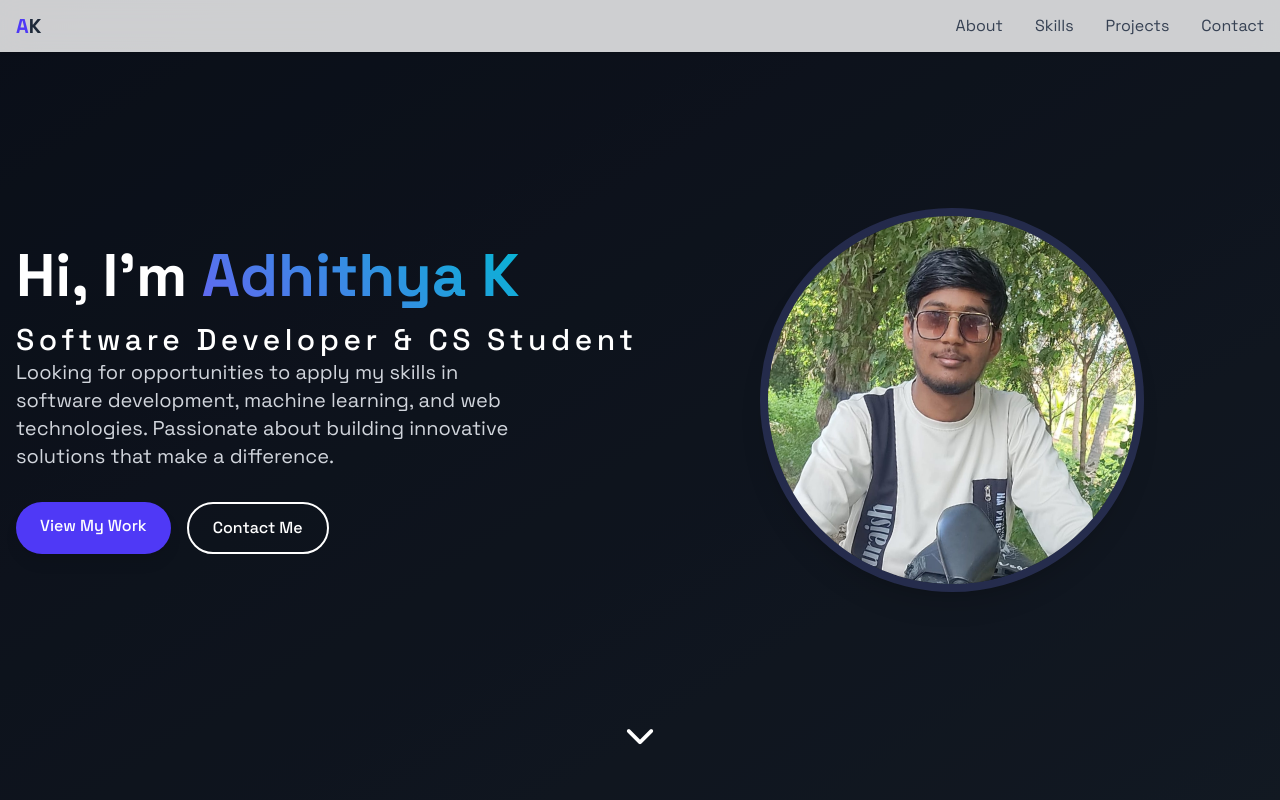
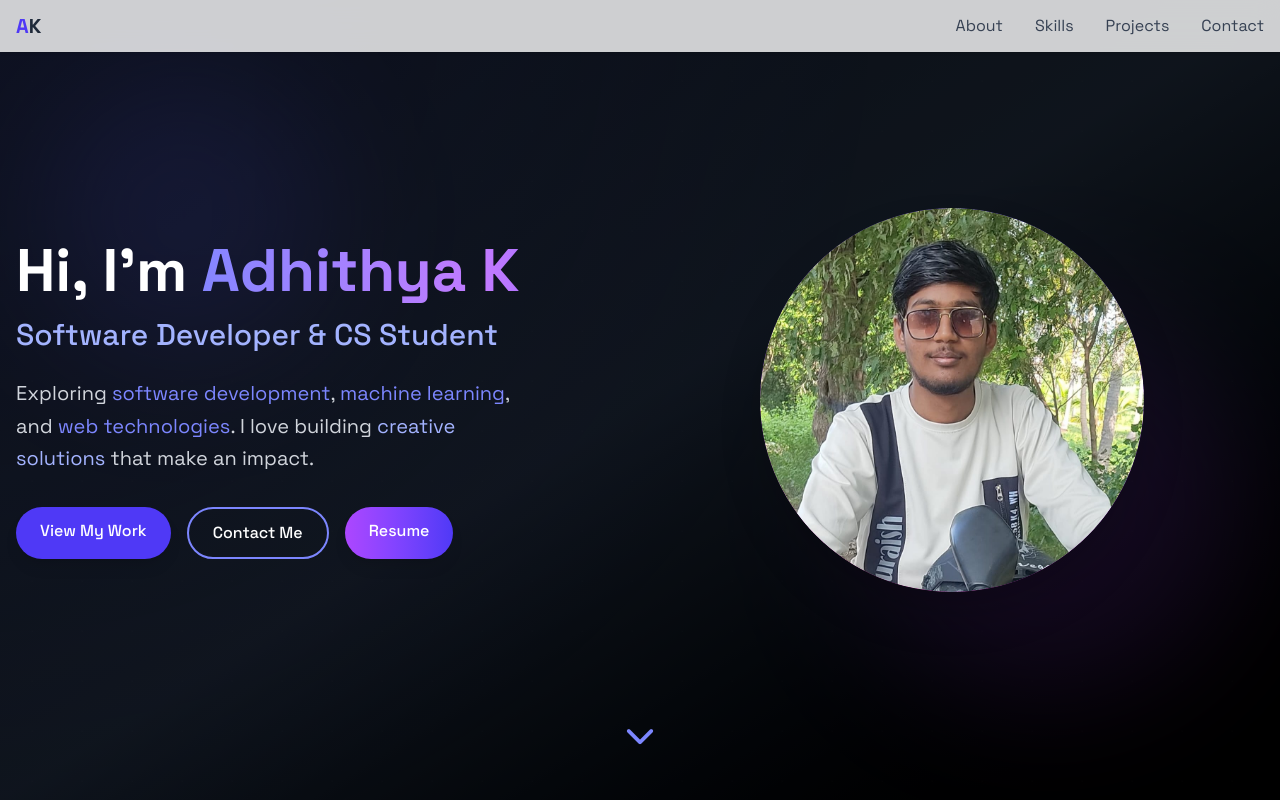
Before and after one commit to ad-kd/Portfolio-ADKD, a React (Vite) app: page / in a window 1280 px wide. Shown: the top 800 px of the page. Built offline with nearby package versions, Linux system fonts and the light colour scheme.

Commit message:
adding background to portfolio

```diff
--- a/src/components/Hero/hero.jsx
+++ b/src/components/Hero/hero.jsx
@@ -1,49 +1,93 @@
-import React, { useEffect } from 'react'
+import React from 'react'
 import me from '../../assets/me.jpeg'
 
-
-
-
-const hero = () => {
-
+const Hero = () => {
   return (
     <div>
-            <header className="relative bg-gradient-to-br from-gray-900 to-gray-800 text-white min-h-screen flex items-center justify-center overflow-hidden">
-                <div className="absolute inset-0 bg-black opacity-40"></div>
-                <div className="absolute top-0 right-0 w-full h-full">
-                    {/* <img src="./Data/backgrouondpic.png" className="w-full h-full object-cover" /> */}
+      <header className="relative bg-gradient-to-br from-gray-900 via-gray-800 to-black text-white min-h-screen flex items-center justify-center overflow-hidden">
+
+        {/* Interactive animated gradient background */}
+        <div className="absolute inset-0">
+          <div className="absolute inset-0 bg-[radial-gradient(circle_at_top_left,rgba(99,102,241,0.15),transparent_60%)] animate-pulse"></div>
+          <div className="absolute inset-0 bg-[linear-gradient(45deg,rgba(255,255,255,0.05)_1px,transparent_1px)] bg-[size:50px_50px] animate-slow-pan"></div>
+          {/* floating orbs for depth */}
+          <div className="absolute top-20 left-10 w-72 h-72 bg-indigo-500/20 rounded-full blur-3xl animate-float"></div>
+          <div className="absolute bottom-20 right-10 w-96 h-96 bg-purple-500/20 rounded-full blur-3xl animate-float-delayed"></div>
         </div>
+
+        {/* Overlay */}
+        <div className="absolute inset-0 bg-black/50"></div>
 
         <div className="container mx-auto px-4 z-10 relative">
           <div className="flex flex-col-reverse lg:flex-row items-center justify-between py-20">
-                        <div className="text-center md:text-left w-full lg:w-1/2 mb-10 lg:mb-0 animate-fade-in" style={{ "animation-delay": "0.2s" }}>
-                            <h1 className="text-4xl md:text-6xl font-bold mb-4">Hi, I'm <span className="gradient-text">Adhithya K</span></h1>
-                            <div className="typewriter text-2xl md:text-3xl font-medium mb-6">
+
+            {/* Text Section */}
+            <div
+              className="text-center md:text-left w-full lg:w-1/2 mb-10 lg:mb-0 opacity-0 animate-fade-in-up"
+              style={{ animationDelay: "0.2s" }}
+            >
+              <h1 className="text-4xl md:text-6xl font-bold mb-4">
+                Hi, I'm{" "}
+                <span className="bg-gradient-to-r from-indigo-400 via-purple-400 to-indigo-600 bg-clip-text text-transparent animate-gradient">
+                  Adhithya K
+                </span>
+              </h1>
+
+              <div className="text-2xl md:text-3xl font-medium mb-6 text-indigo-300 animate-slide-in-left">
                 Software Developer & CS Student
               </div>
-                            <p className="text-lg md:text-xl text-gray-300 mb-8 max-w-lg">
-                                Looking for opportunities to apply my skills in software development, machine learning, and web technologies. Passionate about building innovative solutions that make a difference.
+
+              <p className="text-lg md:text-xl text-gray-300 mb-8 max-w-lg leading-relaxed animate-fade-in" style={{ animationDelay: "0.6s" }}>
+                Exploring{" "}
+                <span className="text-indigo-400">software development</span>,{" "}
+                <span className="text-indigo-400">machine learning</span>, and{" "}
+                <span className="text-indigo-400">web technologies</span>.
+                I love building{" "}
+                <span className="text-indigo-300">creative solutions</span> that make an impact.
               </p>
-                            <div className="flex flex-wrap gap-4">
-                                <a href="#projects" className="px-6 py-3 bg-indigo-600 hover:bg-indigo-700 rounded-full font-medium transition-all duration-300 shadow-lg">
+
+              {/* Buttons */}
+              <div className="flex flex-wrap gap-4 justify-center md:justify-start animate-fade-in" style={{ animationDelay: "0.8s" }}>
+                <a
+                  href="#projects"
+                  className="px-6 py-3 bg-indigo-600 hover:bg-indigo-700 rounded-full font-medium transition-all duration-300 shadow-lg hover:scale-105"
+                >
                   View My Work
                 </a>
-                                <a href="#contact" className="px-6 py-3 bg-transparent border-2 border-white hover:bg-white hover:text-gray-900 rounded-full font-medium transition-all duration-300">
+                <a
+                  href="#contact"
+                  className="px-6 py-3 bg-transparent border-2 border-indigo-400 hover:bg-indigo-500 hover:text-white rounded-full font-medium transition-all duration-300"
+                >
                   Contact Me
+                </a>
+                <a
+                  href="/Adhithya_Resume.pdf" target="_blank" rel="noopener noreferrer"
+                  className="px-6 py-3 bg-gradient-to-r from-purple-500 to-indigo-600 hover:from-indigo-600 hover:to-purple-500 rounded-full font-medium transition-all duration-300 shadow-lg hover:scale-105"
+                >
+                  Resume
                 </a>
               </div>
             </div>
 
-                        <div className="lg:w-1/2 lg:flex justify-center animate-fade-in" style={{ "animation-delay": "0.4s" }}>
-                            <div className="relative w-64 h-64 md:w-80 md:h-80 lg:w-96 lg:h-96 rounded-full overflow-hidden border-8 border-indigo-400/20 shadow-xl transform rotate-6">
-                                <img src={me} className="w-full h-full object-cover" />
+            {/* Image Section */}
+            <div
+              className="lg:w-1/2 lg:flex justify-center opacity-0 animate-fade-in-up"
+              style={{ animationDelay: "0.4s" }}
+            >
+              <div className="relative w-64 h-64 md:w-80 md:h-80 lg:w-96 lg:h-96 rounded-full overflow-hidden shadow-2xl group">
+                {/* Rotating gradient ring */}
+                <div className="absolute inset-0 rounded-full p-[6px] bg-gradient-to-tr from-indigo-500 via-purple-500 to-pink-500 animate-spin-slow">
+                  <div className="w-full h-full rounded-full bg-gray-900"></div>
+                </div>
+                <img src={me} className="w-full h-full rounded-full object-cover relative z-10 group-hover:scale-105 transition-transform duration-500" alt="Profile" />
               </div>
             </div>
           </div>
         </div>
 
+        {/* Floating scroll-down icon */}
         <div className="absolute bottom-10 left-0 right-0 text-center animate-bounce">
-                    <a href="#about" className="text-white text-3xl">
+          <a href="#about" className="text-indigo-400 hover:text-indigo-300 transition-colors duration-300 text-3xl">
             <i className="fas fa-chevron-down"></i>
           </a>
         </div>
@@ -52,4 +96,4 @@ const hero = () => {
   )
 }
 
-export default hero
+export default Hero
--- a/src/index.css
+++ b/src/index.css
@@ -82,3 +82,56 @@ body {
         border-color: var(--primary);
     }
 }
+
+
+@keyframes float {
+  0%, 100% { transform: translateY(0); }
+  50% { transform: translateY(-25px); }
+}
+.animate-float {
+  animation: float 8s ease-in-out infinite;
+}
+.animate-float-delayed {
+  animation: float 10s ease-in-out infinite 2s;
+}
+
+@keyframes spin-slow {
+  100% { transform: rotate(360deg); }
+}
+.animate-spin-slow {
+  animation: spin-slow 15s linear infinite;
+}
+
+@keyframes fade-in-up {
+  0% { opacity: 0; transform: translateY(20px); }
+  100% { opacity: 1; transform: translateY(0); }
+}
+.animate-fade-in-up {
+  animation: fade-in-up 1.2s ease forwards;
+}
+
+@keyframes slide-in-left {
+  0% { opacity: 0; transform: translateX(-40px); }
+  100% { opacity: 1; transform: translateX(0); }
+}
+.animate-slide-in-left {
+  animation: slide-in-left 1s ease forwards;
+}
+
+@keyframes gradient {
+  0% { background-position: 0% 50%; }
+  50% { background-position: 100% 50%; }
+  100% { background-position: 0% 50%; }
+}
+.animate-gradient {
+  background-size: 200% 200%;
+  animation: gradient 6s ease infinite;
+}
+
+@keyframes slow-pan {
+  0% { background-position: 0 0; }
+  100% { background-position: 100px 100px; }
+}
+.animate-slow-pan {
+  animation: slow-pan 20s linear infinite;
+}
```
Also changed, not shown: src/components/Navbar/navbar.jsx (+0 -7 lines). Lines whose indentation alone changed are shown as unchanged.
